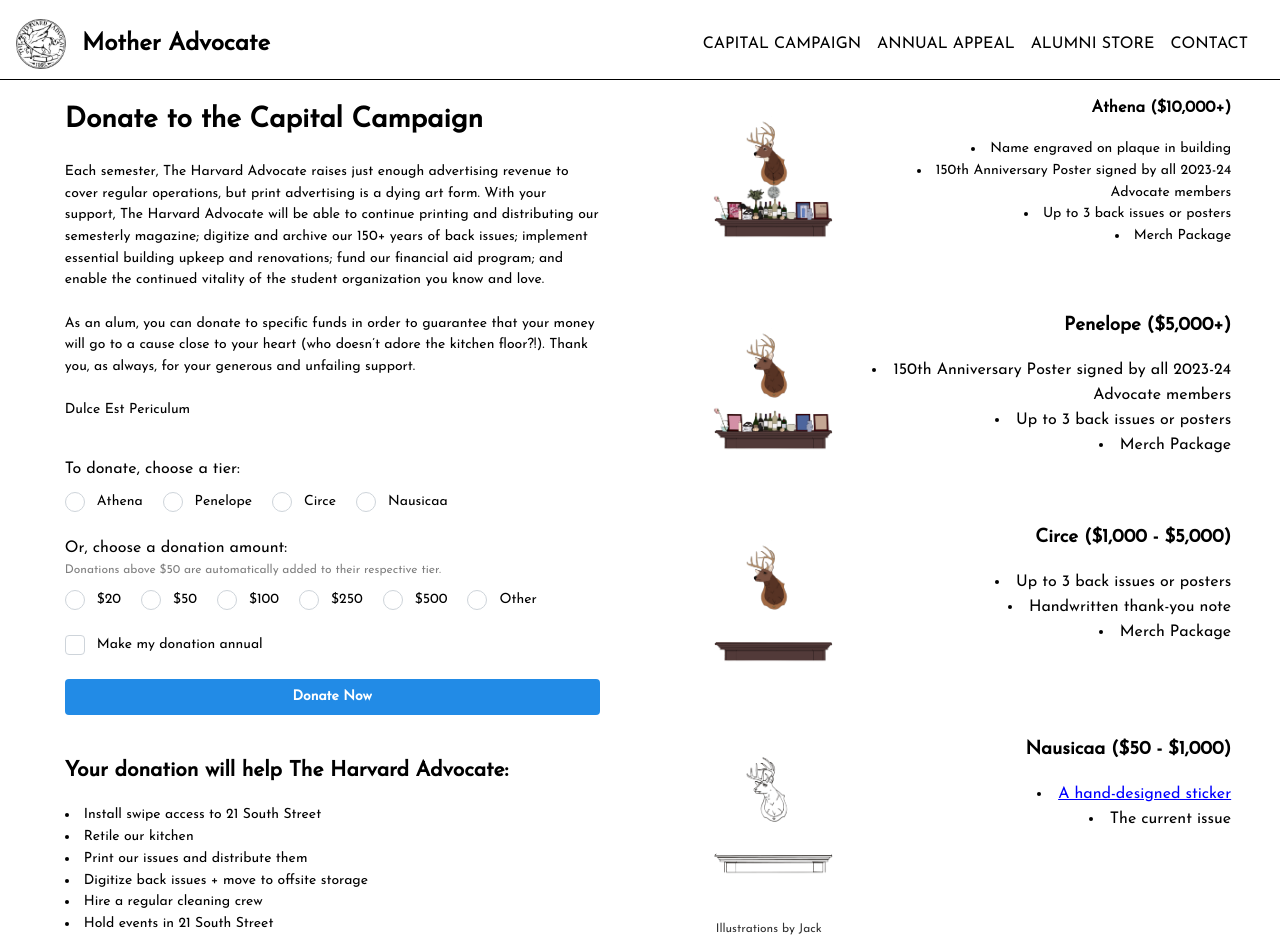
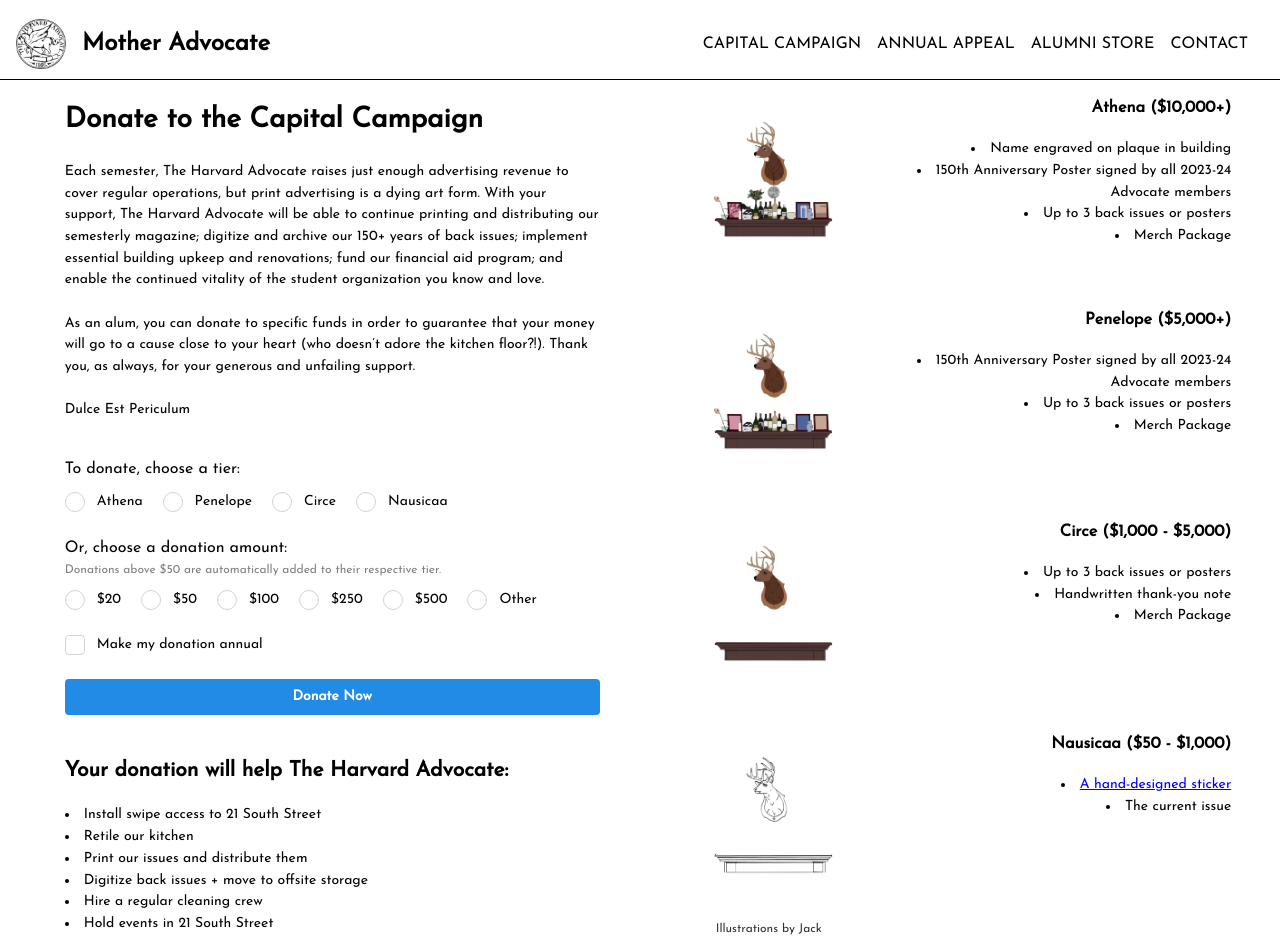
Before and after one commit to advo-tech/alumni, a React (Create React App) app: page /capital-campaign in a window 1280 px wide. Shown: the top 936 px of the page. Built offline with nearby package versions, Linux system fonts and the light colour scheme; the HTML template or start-up script is replaced by a standard one.

Commit message:
small font change

```diff
--- a/src/CapitalCampaign.js
+++ b/src/CapitalCampaign.js
@@ -293,7 +293,7 @@
           <Grid.Col span={8.5}>
 
             <Skeleton visible={false} height={SECONDARY_COL_HEIGHT} radius="md" animate={false}>
-                <Text align="right" justify="right">
+                <Text fz={isMobile ? "xs" : "sm"} align="right" justify="right">
                 <h3>Penelope ($5,000+)</h3>
                 <li>150th Anniversary Poster signed by all 2023-24 Advocate members</li>
                   <li>Up to 3 back issues or posters</li>
@@ -317,7 +317,7 @@
           <Grid.Col span={8.5}>
 
           <Skeleton visible={false} height={SECONDARY_COL_HEIGHT} radius="md" animate={false}>
-          <Text align="right" justify="right">
+          <Text fz={isMobile ? "xs" : "sm"} align="right" justify="right">
                 <h3>Circe ($1,000 - $5,000)</h3>
                   <li>Up to 3 back issues or posters</li>
                   <li>Handwritten thank-you note</li>
@@ -350,7 +350,7 @@
           <Grid.Col span={8.5}>
 
           <Skeleton visible={false} height={SECONDARY_COL_HEIGHT} radius="md" animate={false}>
-          <Text align="right" justify="right">
+          <Text fz={isMobile ? "xs" : "sm"} align="right" justify="right">
                 <h3>Nausicaa ($50 - $1,000)</h3>
                 <li><a href="https://shop.theharvardadvocate.com/products/peg-logo-sticker" style={{textDecoration: 'underline', color: 'blue'}}>A hand-designed sticker </a></li>
                 <li>The current issue</li>
```
